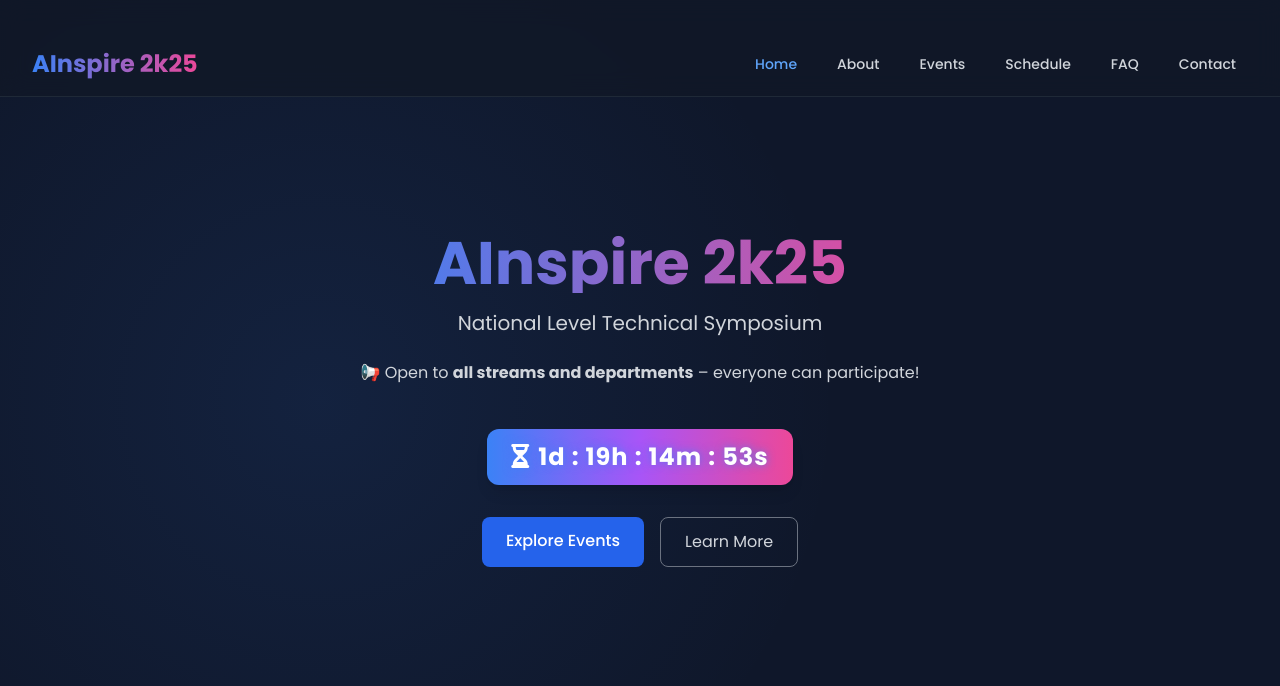
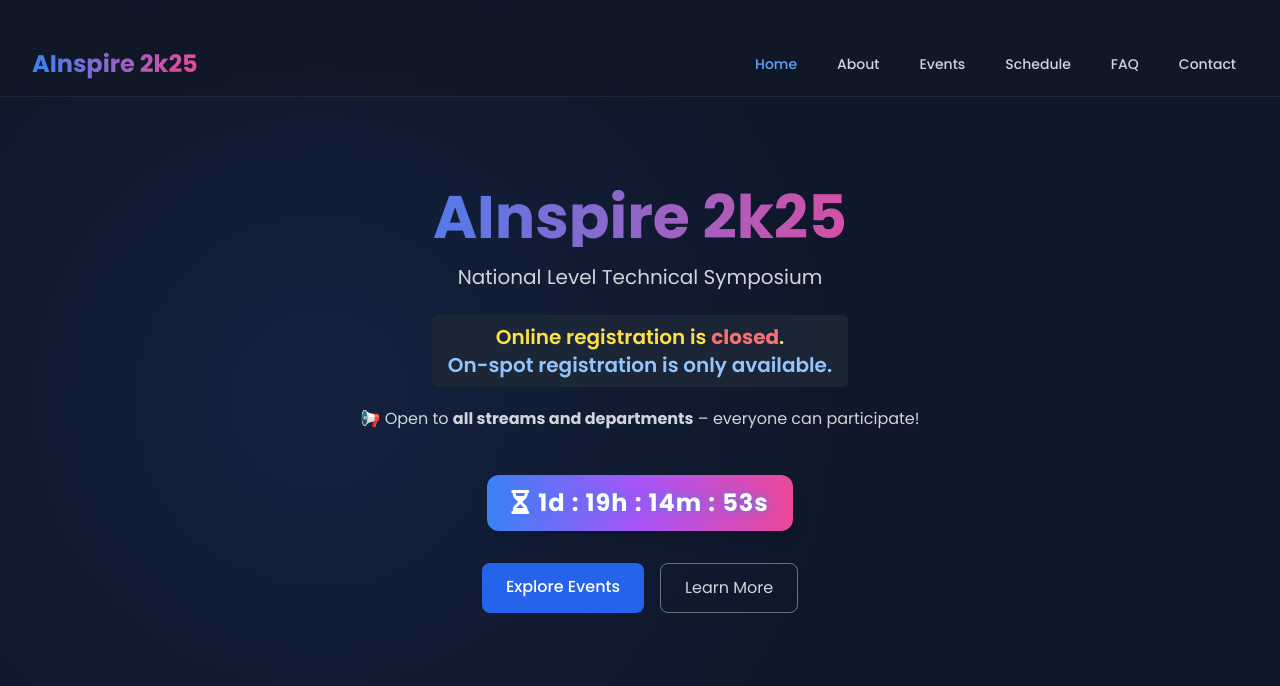
Before and after one commit to aindssymposium2k25-coder/ainspire, a plain HTML site: page index.html in a window 1280 px wide. Shown: the top 686 px of the page. Drawn offline with nearby package versions, Linux system fonts and the light colour scheme.

Commit message:
Update index.html
reg closed

```diff
--- a/index.html
+++ b/index.html
@@ -5,8 +5,9 @@
     <meta name="viewport" content="width=device-width, initial-scale=1.0">
     <title>AInspire 2k25 - National Level Technical Symposium</title>
     <!-- Favicon -->
-    <link rel="icon" type="image/jpg" href="favicon.jpg">
-    <!--     <link rel="shortcut icon" href="favicon.jpg" type="image/x-icon"> -->
+    <link rel="icon" type="image/png" href="favicon.png">
+    <link rel="shortcut icon" href="favicon.jpg" type="image/x-icon">
+
 
     <script src="https://cdn.tailwindcss.com"></script>
     <link rel="stylesheet" href="https://cdnjs.cloudflare.com/ajax/libs/font-awesome/6.4.0/css/all.min.css">
@@ -105,6 +106,14 @@
         <div class="text-center px-6">
             <h1 class="text-4xl sm:text-6xl font-extrabold gradient-text mb-4">AInspire 2k25</h1>
             <p class="text-lg sm:text-xl text-gray-300 mb-6">National Level Technical Symposium</p>
+
+            <!-- Registration Announcement -->
+            <div class="mb-5">
+                <span class="text-md sm:text-lg md:text-xl font-semibold text-yellow-300 bg-gray-800/80 px-4 py-2 rounded-md inline-block">
+                    Online registration is <span class="text-red-400 font-bold">closed</span>.<br>
+                    <span class="text-blue-300">On-spot registration is only available.</span>
+                </span>
+            </div>
 
             <p class="text-md text-gray-300 mb-5">
                 📢 Open to <strong>all streams and departments</strong> – everyone can participate!
```
